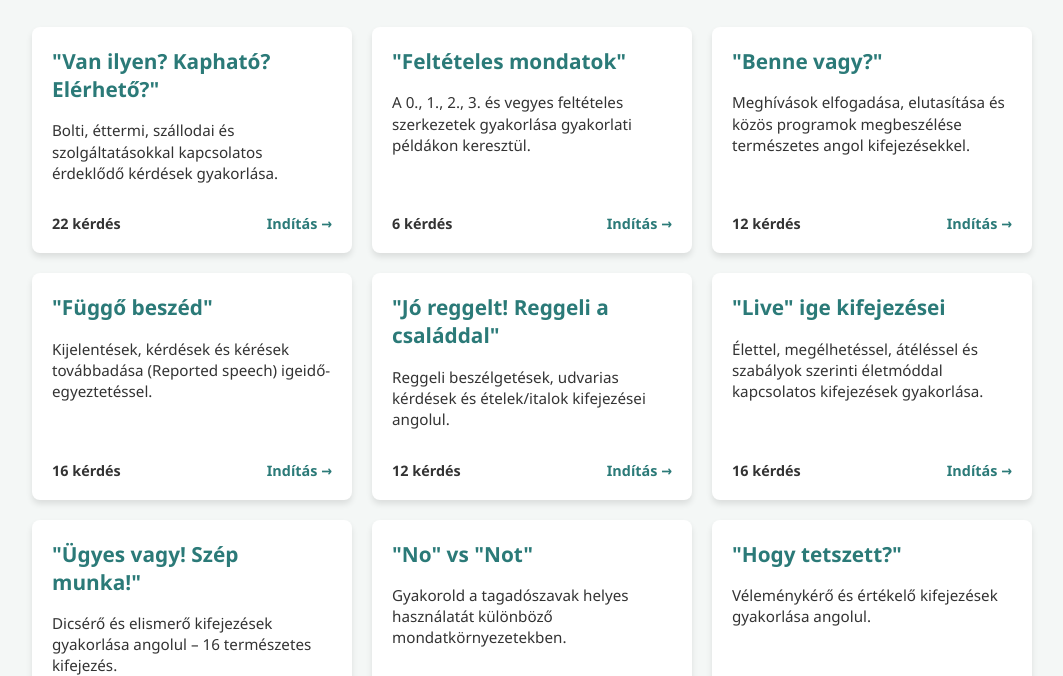
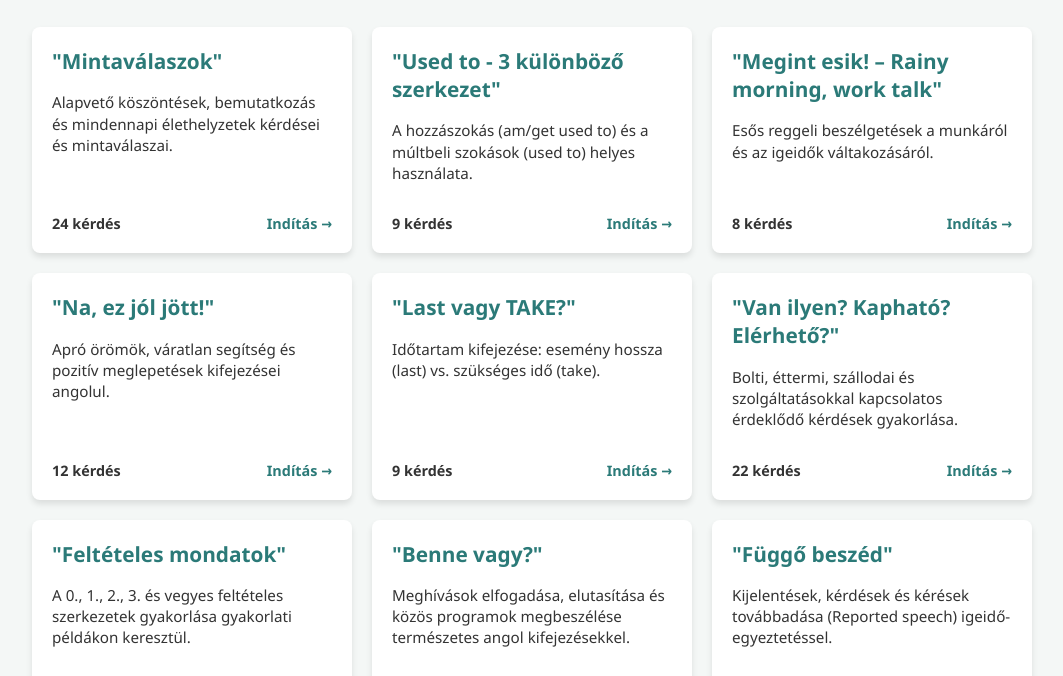
Before and after one commit to vlgyok2-byte/angol, a plain HTML site: page 2index_kikerdezo.html in a window 1280 px wide. Shown: the part 115-791 px from the top of the page, without its empty margins (108-1171 px from the left). Drawn offline with Linux system fonts and the light colour scheme.

Commit message:
Update 2index_kikerdezo.html

```diff
--- a/2index_kikerdezo.html
+++ b/2index_kikerdezo.html
@@ -111,6 +111,67 @@
     </header>
 
     <main class="grid">
+
+        <!-- ÚJ MODUL: Mintaválaszok -->
+        <div class="card">
+            <div>
+                <h2>"Mintaválaszok"</h2>
+                <p>Alapvető köszöntések, bemutatkozás és mindennapi élethelyzetek kérdései és mintaválaszai.</p>
+            </div>
+            <div class="card-footer">
+                <span>24 kérdés</span>
+                <a href="mintaválaszok_kikerdezo.html" class="start-btn">Indítás →</a>
+            </div>
+        </div>
+
+        <!-- ÚJ MODUL: Used to -->
+        <div class="card">
+            <div>
+                <h2>"Used to - 3 különböző szerkezet"</h2>
+                <p>A hozzászokás (am/get used to) és a múltbeli szokások (used to) helyes használata.</p>
+            </div>
+            <div class="card-footer">
+                <span>9 kérdés</span>
+                <a href="used_to_kikerdezo.html" class="start-btn">Indítás →</a>
+            </div>
+        </div>
+
+        <!-- ÚJ MODUL: Megint esik -->
+        <div class="card">
+            <div>
+                <h2>"Megint esik! – Rainy morning, work talk"</h2>
+                <p>Esős reggeli beszélgetések a munkáról és az igeidők váltakozásáról.</p>
+            </div>
+            <div class="card-footer">
+                <span>8 kérdés</span>
+                <a href="megint_esik_kikerdezo.html" class="start-btn">Indítás →</a>
+            </div>
+        </div>
+
+        <!-- ÚJ MODUL: Na, ez jól jött -->
+        <div class="card">
+            <div>
+                <h2>"Na, ez jól jött!"</h2>
+                <p>Apró örömök, váratlan segítség és pozitív meglepetések kifejezései angolul.</p>
+            </div>
+            <div class="card-footer">
+                <span>12 kérdés</span>
+                <a href="na_ez-jól_jött_kikerdezo.html" class="start-btn">Indítás →</a>
+            </div>
+        </div>
+
+        <!-- ÚJ MODUL: Last vagy take -->
+        <div class="card">
+            <div>
+                <h2>"Last vagy TAKE?"</h2>
+                <p>Időtartam kifejezése: esemény hossza (last) vs. szükséges idő (take).</p>
+            </div>
+            <div class="card-footer">
+                <span>9 kérdés</span>
+                <a href="last_ vagy_take_kikerdezo.html" class="start-btn">Indítás →</a>
+            </div>
+        </div>
+
         <!-- ÚJ MODUL: Van ilyen? Kapható? Elérhető? -->
         <div class="card">
             <div>
```
